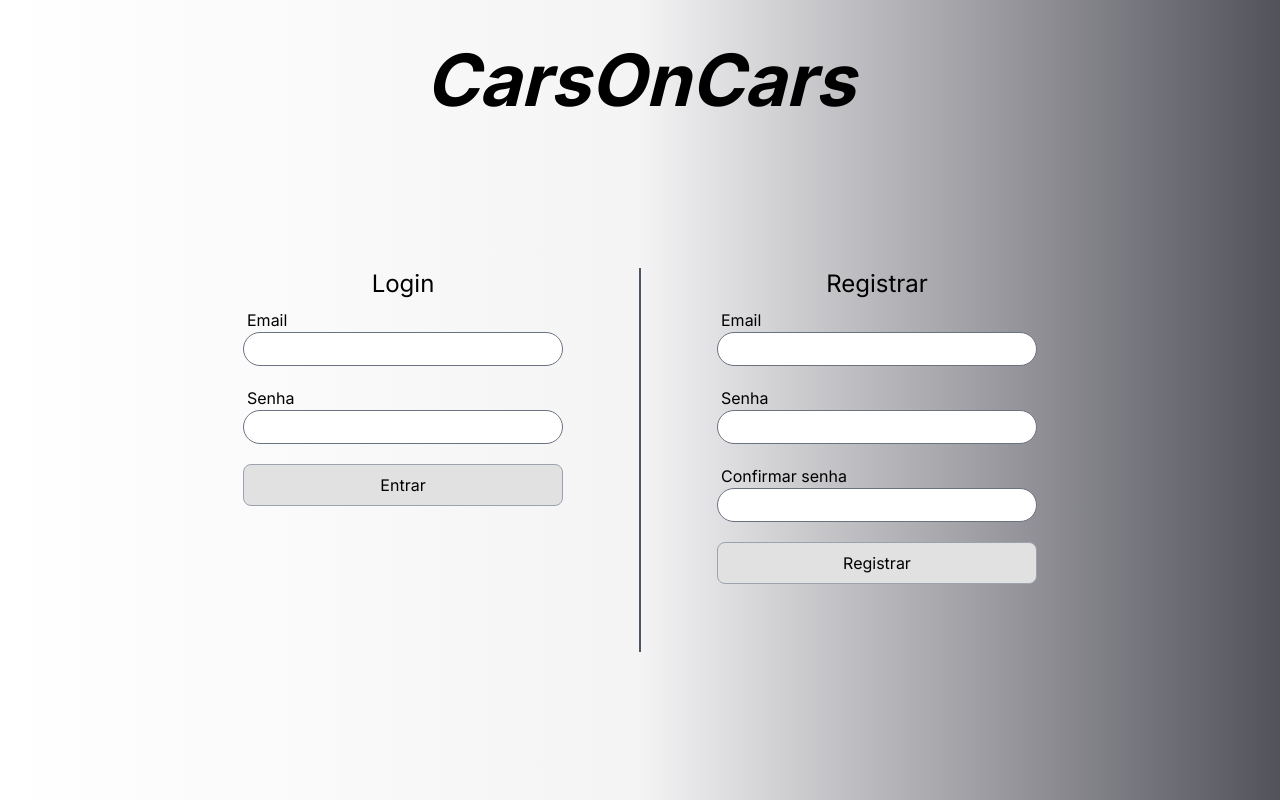
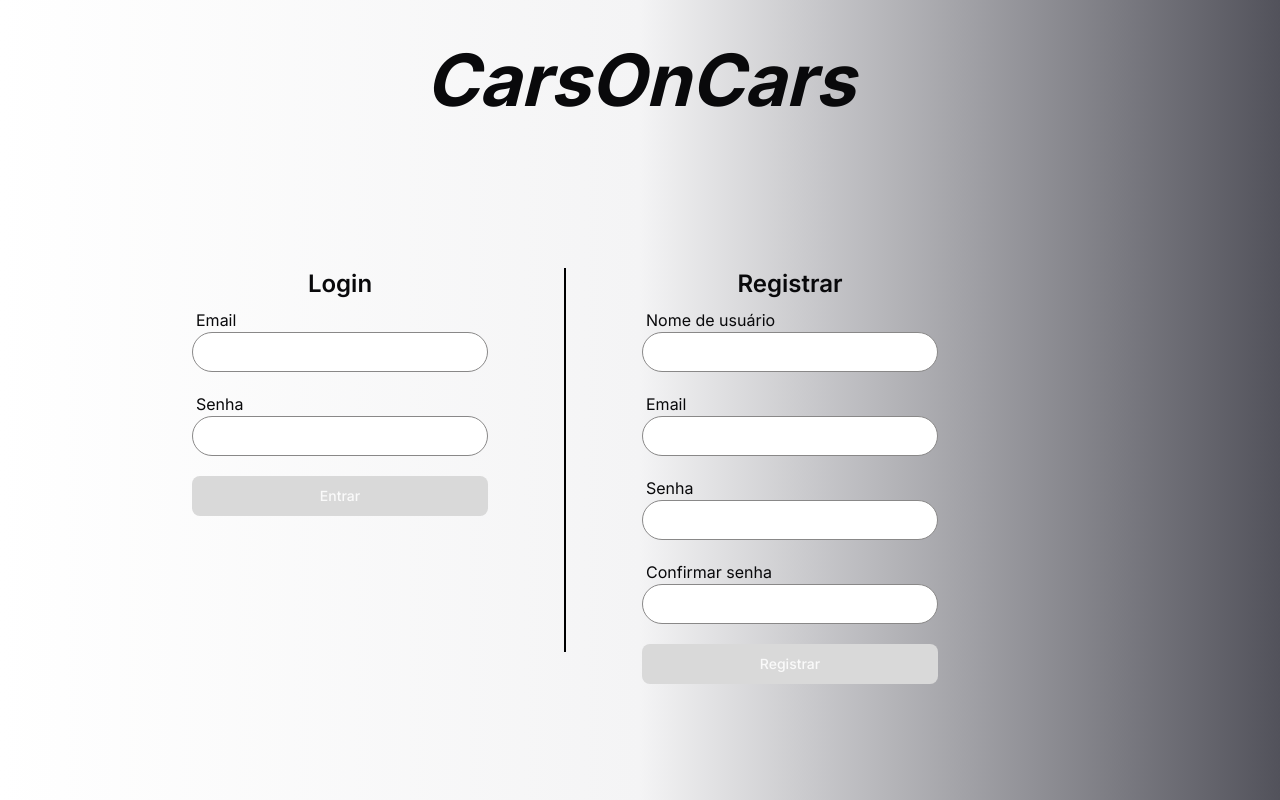
Before and after one commit to Milanz505/PI_FrontEnd_Project, a Next.js app: page /login in a window 1280 px wide. Built offline with nearby package versions, Linux system fonts and the light colour scheme.

Commit message:
substituição de componentes input e button

```diff
--- a/src/app/globals.css
+++ b/src/app/globals.css
@@ -1,16 +1,76 @@
 @tailwind base;
-@tailwind components;
-@tailwind utilities;
+  @tailwind components;
+  @tailwind utilities;
 
-html, body {
-  background-color: white;
-  color: rgb(0, 0, 0);
-}
+  @layer base {
+    :root {
+      --background: 0 0% 100%;
+      --foreground: 240 10% 3.9%;
 
-.sticky {
-  position: fixed;
-  top: 0;
-  left: 0;
-  width: 100%;
-  z-index: 1000;
-}
+      --card: 0 0% 100%;
+      --card-foreground: 240 10% 3.9%;
+
+      --popover: 0 0% 100%;
+      --popover-foreground: 240 10% 3.9%;
+
+      --primary: 240 5.9% 10%;
+      --primary-foreground: 0 0% 98%;
+
+      --secondary: 240 4.8% 95.9%;
+      --secondary-foreground: 240 5.9% 10%;
+
+      --muted: 240 4.8% 95.9%;
+      --muted-foreground: 240 3.8% 46.1%;
+
+      --accent: 240 4.8% 95.9%;
+      --accent-foreground: 240 5.9% 10%;
+
+      --destructive: 0 84.2% 60.2%;
+      --destructive-foreground: 0 0% 98%;
+
+      --border: 240 5.9% 90%;
+      --input: 240 5.9% 90%;
+      --ring: 240 10% 3.9%;
+
+      --radius: 0.5rem;
+    }
+
+    .dark {
+      --background: 240 10% 3.9%;
+      --foreground: 0 0% 98%;
+
+      --card: 240 10% 3.9%;
+      --card-foreground: 0 0% 98%;
+
+      --popover: 240 10% 3.9%;
+      --popover-foreground: 0 0% 98%;
+
+      --primary: 0 0% 98%;
+      --primary-foreground: 240 5.9% 10%;
+
+      --secondary: 240 3.7% 15.9%;
+      --secondary-foreground: 0 0% 98%;
+
+      --muted: 240 3.7% 15.9%;
+      --muted-foreground: 240 5% 64.9%;
+
+      --accent: 240 3.7% 15.9%;
+      --accent-foreground: 0 0% 98%;
+
+      --destructive: 0 62.8% 30.6%;
+      --destructive-foreground: 0 0% 98%;
+
+      --border: 240 3.7% 15.9%;
+      --input: 240 3.7% 15.9%;
+      --ring: 240 4.9% 83.9%;
+    }
+  }
+
+  @layer base {
+    * {
+      @apply border-border;
+    }
+    body {
+      @apply bg-background text-foreground;
+    }
+  }
--- a/src/app/login/page.tsx
+++ b/src/app/login/page.tsx
@@ -1,5 +1,6 @@
-import { useState } from 'react';
-import Link from 'next/link';
+import { Button } from "@/components/ui/button";
+import { Input } from "@/components/ui/input";
+
 
 const Login = () => {
 
@@ -10,28 +11,30 @@
         <h1 className="font-bold italic text-7xl">CarsOnCars</h1>
       </div>
 
-      <div className="flex justify-center p-7 space-x-3 items-start gap-16 mt-20">
+      <div className="flex pl-48 p-7 space-x-3 items-start gap-16 mt-20">
 
         <form className="flex flex-col">
-          <h2 className='text-2xl justify-center flex'>Login</h2>
+          <h2 className='text-2xl justify-center flex font-semibold'>Login</h2>
           <label htmlFor="email" className='mt-2 ml-1'>Email</label>
-          <input type="email" name="email" id="email" className='rounded-full p-1 pr-20 border-gray-500 border outline-none'/>
+          <Input type="email"  id="email" className='rounded-full p-1 pr-20 border-[#898888] border outline-none'/>
           <label htmlFor="password" className='mt-5 ml-1'>Senha</label>
-          <input type="password" name="password" id="password" className='rounded-full p-1 border-gray-500 border outline-none'/>
-          <button type="submit" className='mt-5 p-2 bg-[#E1E1E1] rounded-lg border-gray-400 border'>Entrar</button>
+          <Input type="password" id="password" className='rounded-full p-1 border-[#898888] border outline-none'/>
+          <Button type="submit" className='mt-5 p-2 bg-[#D9D9D9] rounded-lg border-[#898888]'>Entrar</Button>
         </form>
 
-        <div className="border border-l border-gray-600 h-96"></div>
+        <div className="border border-l border-black h-96"></div>
 
         <form className="flex flex-col">
-          <h2 className='text-2xl justify-center flex'>Registrar</h2>
-          <label htmlFor="email" className='mt-2 ml-1'>Email</label>
-          <input type="email" name="email" id="email" className='rounded-full p-1 pr-20 border-gray-500 border outline-none'/>
+          <h2 className='text-2xl justify-center flex font-semibold'>Registrar</h2>
+          <label htmlFor="usuario" className='mt-2 ml-1'>Nome de usuário</label>
+          <Input type="text"  id="usuario" className='rounded-full p-1 pr-20 border-[#898888] border outline-none'/>
+          <label htmlFor="email" className='mt-5 ml-1'>Email</label>
+          <Input type="email"  id="email" className='rounded-full p-1 pr-20 border-[#898888] border outline-none'/>
           <label htmlFor="password" className='mt-5 ml-1'>Senha</label>
-          <input type="password" name="password" id="password" className='rounded-full p-1 border-gray-500 border outline-none'/>
-          <label htmlFor="password" className='mt-5 ml-1'>Confirmar senha</label>
-          <input type="password" name="password" id="password" className='rounded-full p-1 border-gray-500 border outline-none'/>
-          <button type="submit" className='mt-5 p-2 bg-[#E1E1E1] rounded-lg border-gray-400 border'>Registrar</button>
+          <Input type="password" id="password" className='rounded-full p-1 border-[#898888] border outline-none'/>
+          <label htmlFor="passwordconfirm" className='mt-5 ml-1'>Confirmar senha</label>
+          <Input type="password" id="passwordconfirm" className='rounded-full p-1 border-[#898888] border outline-none'/>
+          <Button type="submit" className='mt-5 p-2 bg-[#D9D9D9] rounded-lg border-[#898888]'>Registrar</Button>
         </form>
       </div>
 
--- /dev/null
+++ b/src/components/ui/button.tsx
@@ -0,0 +1,56 @@
+import * as React from "react"
+import { Slot } from "@radix-ui/react-slot"
+import { cva, type VariantProps } from "class-variance-authority"
+
+import { cn } from "@/lib/utils"
+
+const buttonVariants = cva(
+  "inline-flex items-center justify-center whitespace-nowrap rounded-md text-sm font-medium ring-offset-background transition-colors focus-visible:outline-none focus-visible:ring-2 focus-visible:ring-ring focus-visible:ring-offset-2 disabled:pointer-events-none disabled:opacity-50",
+  {
+    variants: {
+      variant: {
+        default: "bg-primary text-primary-foreground hover:bg-primary/90",
+        destructive:
+          "bg-destructive text-destructive-foreground hover:bg-destructive/90",
+        outline:
+          "border border-input bg-background hover:bg-accent hover:text-accent-foreground",
+        secondary:
+          "bg-secondary text-secondary-foreground hover:bg-secondary/80",
+        ghost: "hover:bg-accent hover:text-accent-foreground",
+        link: "text-primary underline-offset-4 hover:underline",
+      },
+      size: {
+        default: "h-10 px-4 py-2",
+        sm: "h-9 rounded-md px-3",
+        lg: "h-11 rounded-md px-8",
+        icon: "h-10 w-10",
+      },
+    },
+    defaultVariants: {
+      variant: "default",
+      size: "default",
+    },
+  }
+)
+
+export interface ButtonProps
+  extends React.ButtonHTMLAttributes<HTMLButtonElement>,
+    VariantProps<typeof buttonVariants> {
+  asChild?: boolean
+}
+
+const Button = React.forwardRef<HTMLButtonElement, ButtonProps>(
+  ({ className, variant, size, asChild = false, ...props }, ref) => {
+    const Comp = asChild ? Slot : "button"
+    return (
+      <Comp
+        className={cn(buttonVariants({ variant, size, className }))}
+        ref={ref}
+        {...props}
+      />
+    )
+  }
+)
+Button.displayName = "Button"
+
+export { Button, buttonVariants }
--- /dev/null
+++ b/src/components/ui/input.tsx
@@ -0,0 +1,25 @@
+import * as React from "react"
+
+import { cn } from "@/lib/utils"
+
+export interface InputProps
+  extends React.InputHTMLAttributes<HTMLInputElement> {}
+
+const Input = React.forwardRef<HTMLInputElement, InputProps>(
+  ({ className, type, ...props }, ref) => {
+    return (
+      <input
+        type={type}
+        className={cn(
+          "flex h-10 w-full rounded-md border border-input bg-background px-3 py-2 text-sm ring-offset-background file:border-0 file:bg-transparent file:text-sm file:font-medium placeholder:text-muted-foreground focus-visible:outline-none focus-visible:ring-2 focus-visible:ring-ring focus-visible:ring-offset-2 disabled:cursor-not-allowed disabled:opacity-50",
+          className
+        )}
+        ref={ref}
+        {...props}
+      />
+    )
+  }
+)
+Input.displayName = "Input"
+
+export { Input }
--- /dev/null
+++ b/src/lib/utils.ts
@@ -0,0 +1,6 @@
+import { type ClassValue, clsx } from "clsx"
+import { twMerge } from "tailwind-merge"
+
+export function cn(...inputs: ClassValue[]) {
+  return twMerge(clsx(inputs))
+}
--- a/tailwind.config.ts
+++ b/tailwind.config.ts
@@ -1,20 +1,80 @@
-import type { Config } from "tailwindcss";
+import type { Config } from "tailwindcss"
 
-const config: Config = {
+const config = {
+  darkMode: ["class"],
   content: [
-    "./src/pages/**/*.{js,ts,jsx,tsx,mdx}",
-    "./src/components/**/*.{js,ts,jsx,tsx,mdx}",
-    "./src/app/**/*.{js,ts,jsx,tsx,mdx}",
-  ],
+    './pages/**/*.{ts,tsx}',
+    './components/**/*.{ts,tsx}',
+    './app/**/*.{ts,tsx}',
+    './src/**/*.{ts,tsx}',
+	],
+  prefix: "",
   theme: {
+    container: {
+      center: true,
+      padding: "2rem",
+      screens: {
+        "2xl": "1400px",
+      },
+    },
     extend: {
-      backgroundImage: {
-        "gradient-radial": "radial-gradient(var(--tw-gradient-stops))",
-        "gradient-conic":
-          "conic-gradient(from 180deg at 50% 50%, var(--tw-gradient-stops))",
+      colors: {
+        border: "hsl(var(--border))",
+        input: "hsl(var(--input))",
+        ring: "hsl(var(--ring))",
+        background: "hsl(var(--background))",
+        foreground: "hsl(var(--foreground))",
+        primary: {
+          DEFAULT: "hsl(var(--primary))",
+          foreground: "hsl(var(--primary-foreground))",
+        },
+        secondary: {
+          DEFAULT: "hsl(var(--secondary))",
+          foreground: "hsl(var(--secondary-foreground))",
+        },
+        destructive: {
+          DEFAULT: "hsl(var(--destructive))",
+          foreground: "hsl(var(--destructive-foreground))",
+        },
+        muted: {
+          DEFAULT: "hsl(var(--muted))",
+          foreground: "hsl(var(--muted-foreground))",
+        },
+        accent: {
+          DEFAULT: "hsl(var(--accent))",
+          foreground: "hsl(var(--accent-foreground))",
+        },
+        popover: {
+          DEFAULT: "hsl(var(--popover))",
+          foreground: "hsl(var(--popover-foreground))",
+        },
+        card: {
+          DEFAULT: "hsl(var(--card))",
+          foreground: "hsl(var(--card-foreground))",
+        },
+      },
+      borderRadius: {
+        lg: "var(--radius)",
+        md: "calc(var(--radius) - 2px)",
+        sm: "calc(var(--radius) - 4px)",
+      },
+      keyframes: {
+        "accordion-down": {
+          from: { height: "0" },
+          to: { height: "var(--radix-accordion-content-height)" },
+        },
+        "accordion-up": {
+          from: { height: "var(--radix-accordion-content-height)" },
+          to: { height: "0" },
+        },
+      },
+      animation: {
+        "accordion-down": "accordion-down 0.2s ease-out",
+        "accordion-up": "accordion-up 0.2s ease-out",
       },
     },
   },
-  plugins: [],
-};
-export default config;
+  plugins: [require("tailwindcss-animate")],
+} satisfies Config
+
+export default config
```
Also changed, not shown: package.json (+10 -4 lines), components.json (added), 1 other file (tests, documents, lock files or other folders).
